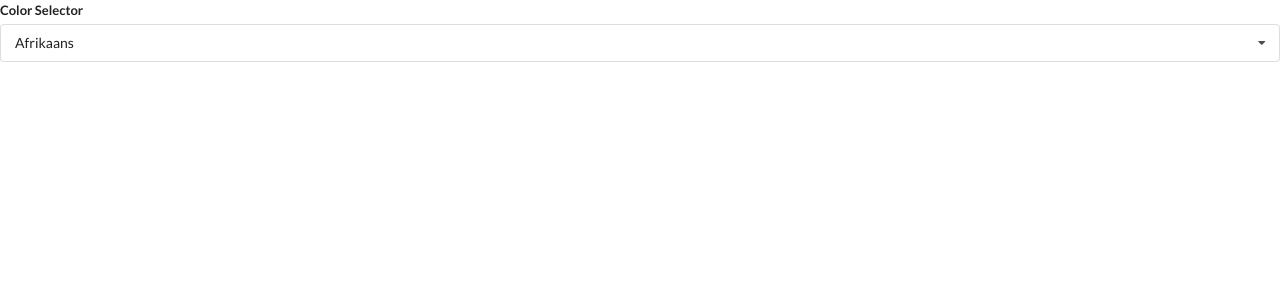
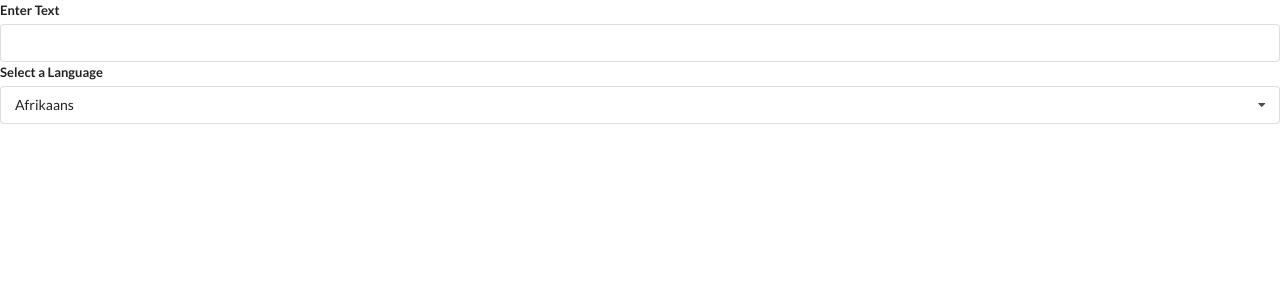
Before and after one commit to ekhu94/react-widgets, a React (Create React App) app: page / in a window 1280 px wide. Shown: the top 300 px of the page. Built offline with nearby package versions, Linux system fonts and the light colour scheme.

Commit message:
add text field input

```diff
--- a/src/components/Dropdown.js
+++ b/src/components/Dropdown.js
@@ -1,6 +1,6 @@
 import React, { useState, useEffect, useRef } from 'react';
 
-const Dropdown = ({ options, selected, onSelectedChange }) => {
+const Dropdown = ({ label, options, selected, onSelectedChange }) => {
     const [open, setOpen] = useState(false);
     const ref = useRef();
 
@@ -33,7 +33,7 @@ const Dropdown = ({ options, selected, onSelectedChange }) => {
     return (
         <div ref={ref} className="ui form">
             <div className="field">
-                <label className="label">Color Selector</label>
+                <label className="label">{label}</label>
                 <div
                     className={`ui selection dropdown ${open ? 'visible active' : ''}`}
                     onClick={() => setOpen(!open)}
--- a/src/components/Translate.js
+++ b/src/components/Translate.js
@@ -18,13 +18,25 @@ const options = [
 
 const Translate = () => {
     const [lang, setLang] = useState(options[0]);
+    const [text, setText] = useState('');
 
     return (
         <div>
+            <div className="ui form">
+                <div className="field">
+                    <label htmlFor="text">Enter Text</label>
+                    <input
+                        id="text"
+                        value={text}
+                        onChange={e => setText(e.target.value)}
+                    />
+                </div>
+            </div>
             <Dropdown
                 options={options}
                 selected={lang}
                 onSelectedChange={setLang}
+                label="Select a Language"
             />
         </div>
     );
```
